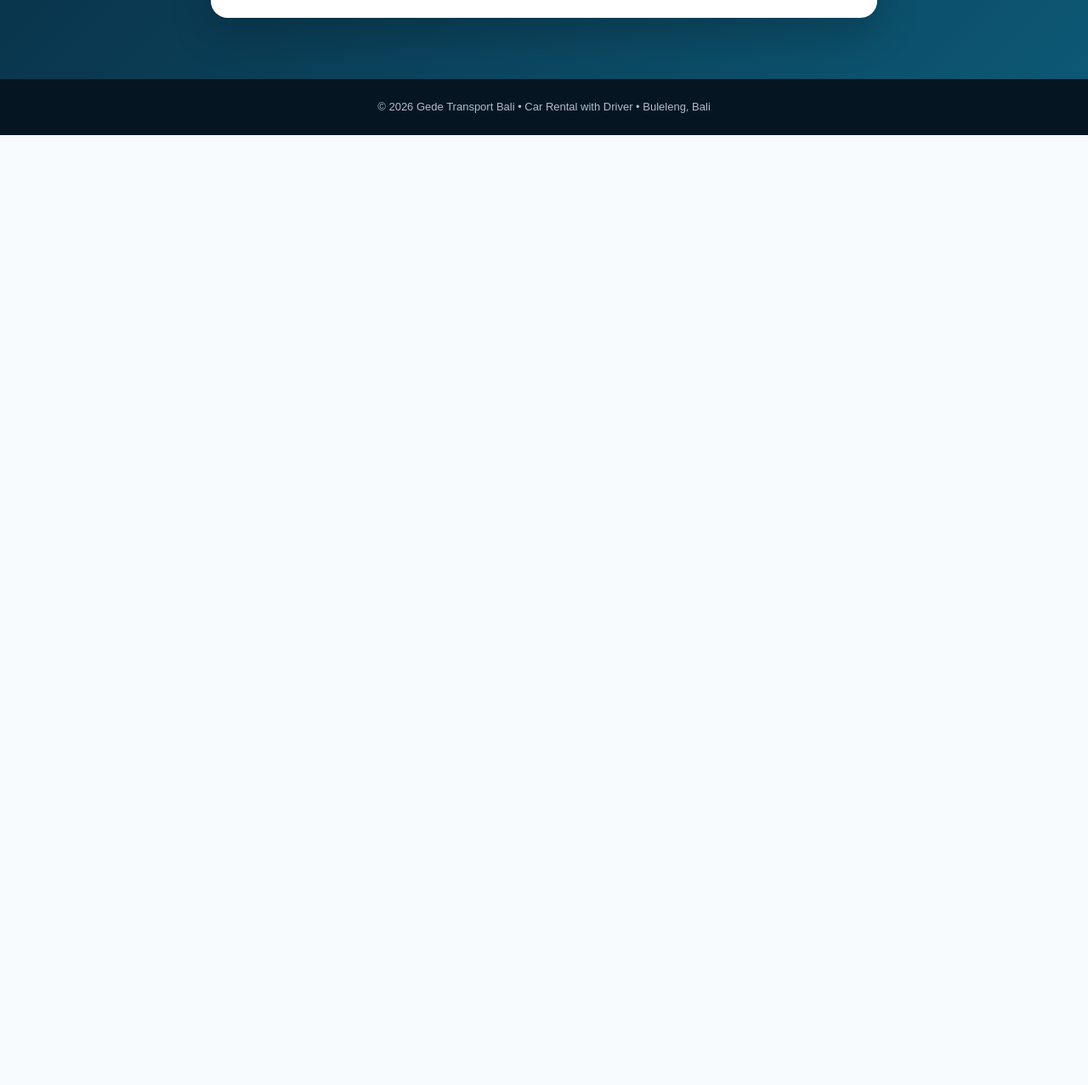
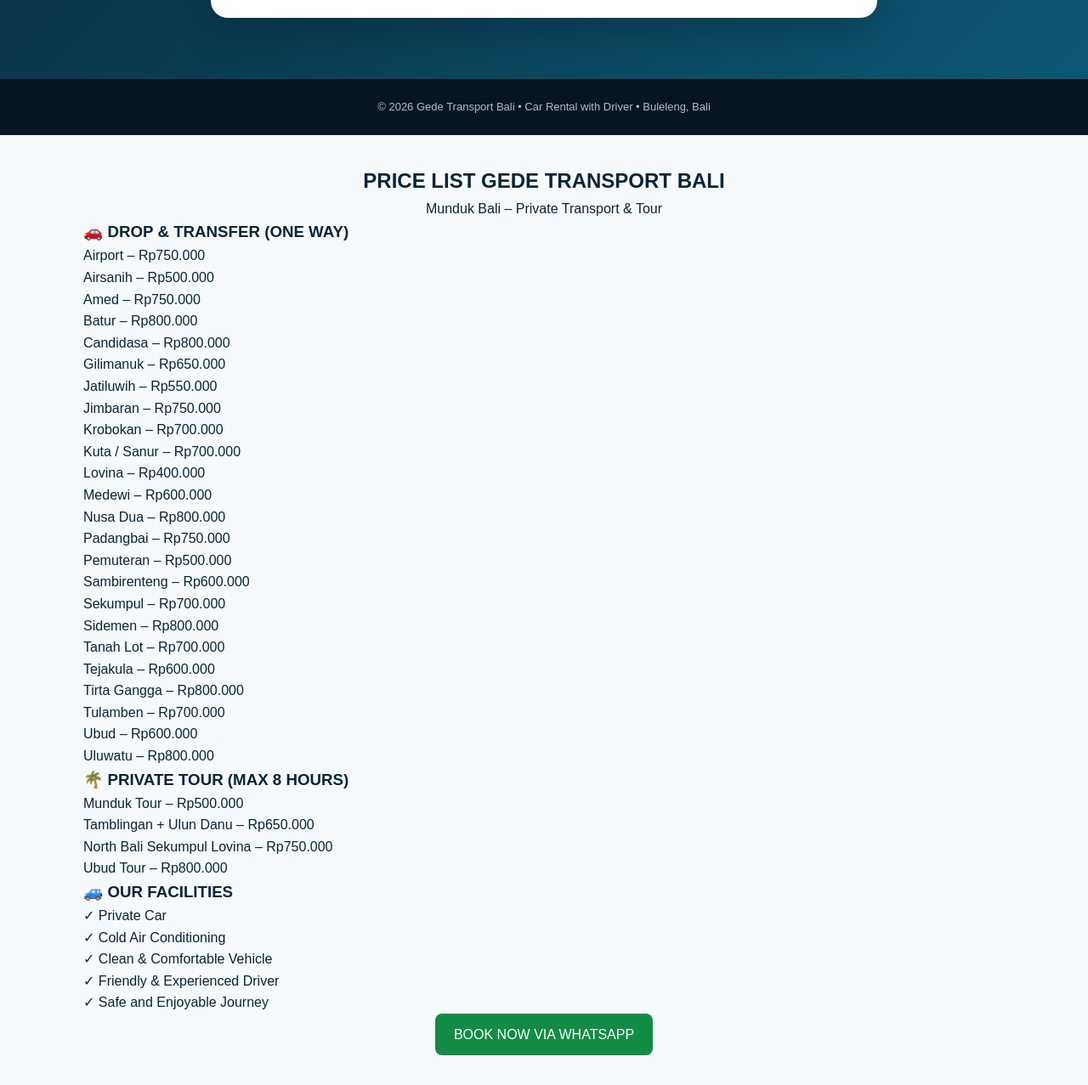
Before and after one commit to gede-transport/Gede-transport, a plain HTML site: page index.html in a window 1280 px wide. Shown: the part 5449-6726 px from the top of the page at 85% size. Before the commit the page ends 5608 px from the top, so only its background shows below. Drawn offline with Linux system fonts and the light colour scheme.

Commit message:
Update index.html

```diff
--- a/index.html
+++ b/index.html
@@ -329,5 +329,54 @@ const text=`Halo Gede Transport,%0A%0ANama: ${encodeURIComponent(nama)}%0ALayana
 window.open(`https://wa.me/62881037417775?text=${text}`,"_blank");
 }
 </script>
-</body>
+ <section style="padding:35px 18px;background:#f7fafc;color:#08243a">
+<h2 style="text-align:center;color:#08243a">PRICE LIST GEDE TRANSPORT BALI</h2>
+<p style="text-align:center">Munduk Bali – Private Transport & Tour</p>
+
+<h3>🚗 DROP & TRANSFER (ONE WAY)</h3>
+<p>Airport – Rp750.000</p>
+<p>Airsanih – Rp500.000</p>
+<p>Amed – Rp750.000</p>
+<p>Batur – Rp800.000</p>
+<p>Candidasa – Rp800.000</p>
+<p>Gilimanuk – Rp650.000</p>
+<p>Jatiluwih – Rp550.000</p>
+<p>Jimbaran – Rp750.000</p>
+<p>Krobokan – Rp700.000</p>
+<p>Kuta / Sanur – Rp700.000</p>
+<p>Lovina – Rp400.000</p>
+<p>Medewi – Rp600.000</p>
+<p>Nusa Dua – Rp800.000</p>
+<p>Padangbai – Rp750.000</p>
+<p>Pemuteran – Rp500.000</p>
+<p>Sambirenteng – Rp600.000</p>
+<p>Sekumpul – Rp700.000</p>
+<p>Sidemen – Rp800.000</p>
+<p>Tanah Lot – Rp700.000</p>
+<p>Tejakula – Rp600.000</p>
+<p>Tirta Gangga – Rp800.000</p>
+<p>Tulamben – Rp700.000</p>
+<p>Ubud – Rp600.000</p>
+<p>Uluwatu – Rp800.000</p>
+
+<h3>🌴 PRIVATE TOUR (MAX 8 HOURS)</h3>
+<p>Munduk Tour – Rp500.000</p>
+<p>Tamblingan + Ulun Danu – Rp650.000</p>
+<p>North Bali Sekumpul Lovina – Rp750.000</p>
+<p>Ubud Tour – Rp800.000</p>
+
+<h3>🚙 OUR FACILITIES</h3>
+<p>✓ Private Car</p>
+<p>✓ Cold Air Conditioning</p>
+<p>✓ Clean & Comfortable Vehicle</p>
+<p>✓ Friendly & Experienced Driver</p>
+<p>✓ Safe and Enjoyable Journey</p>
+
+<p style="text-align:center">
+<a href="https://wa.me/62881037417775"
+style="background:#128c45;color:white;padding:12px 22px;border-radius:8px;display:inline-block">
+BOOK NOW VIA WHATSAPP
+</a>
+</p>
+ </section> </body>
 </html>
```
